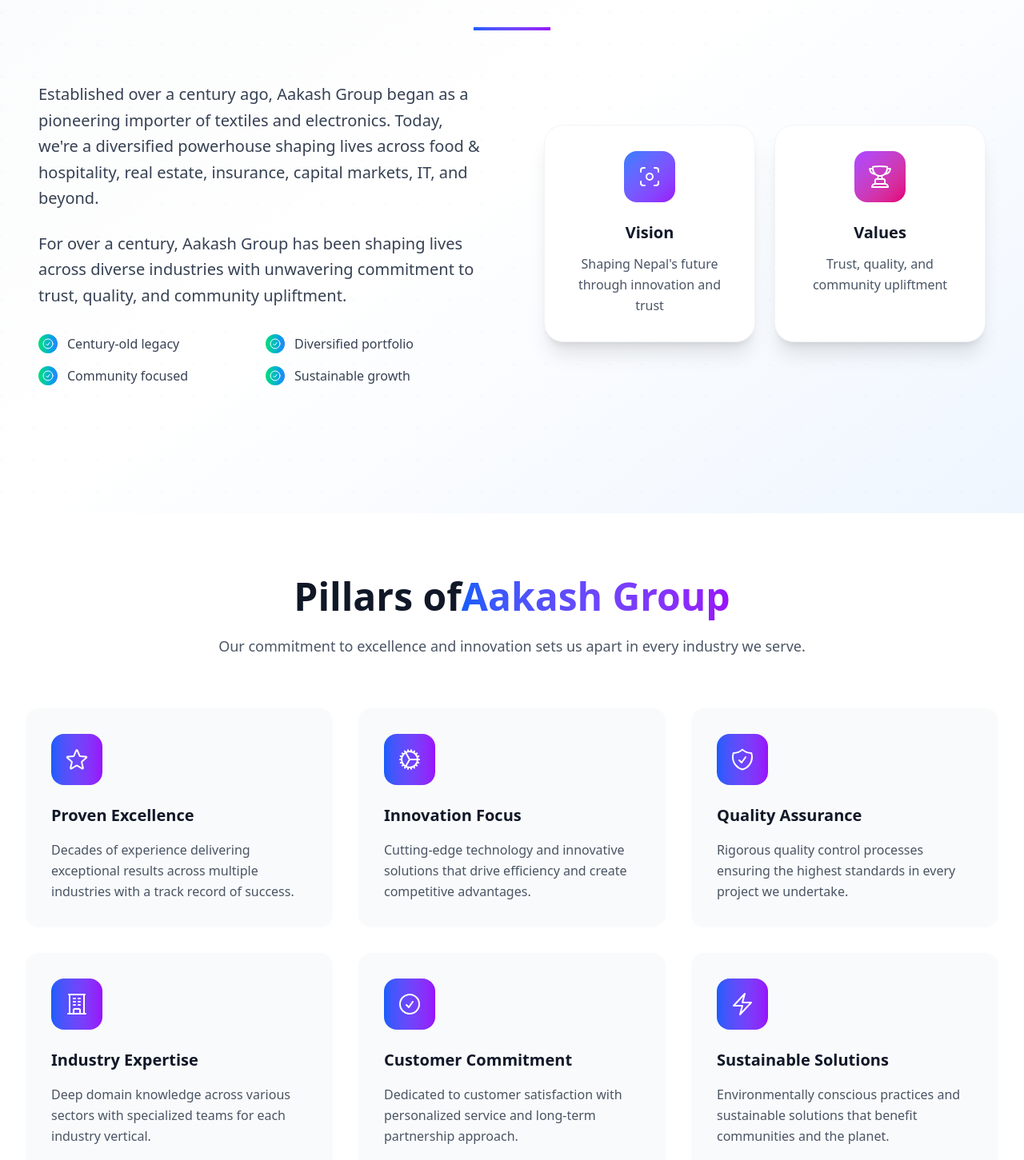
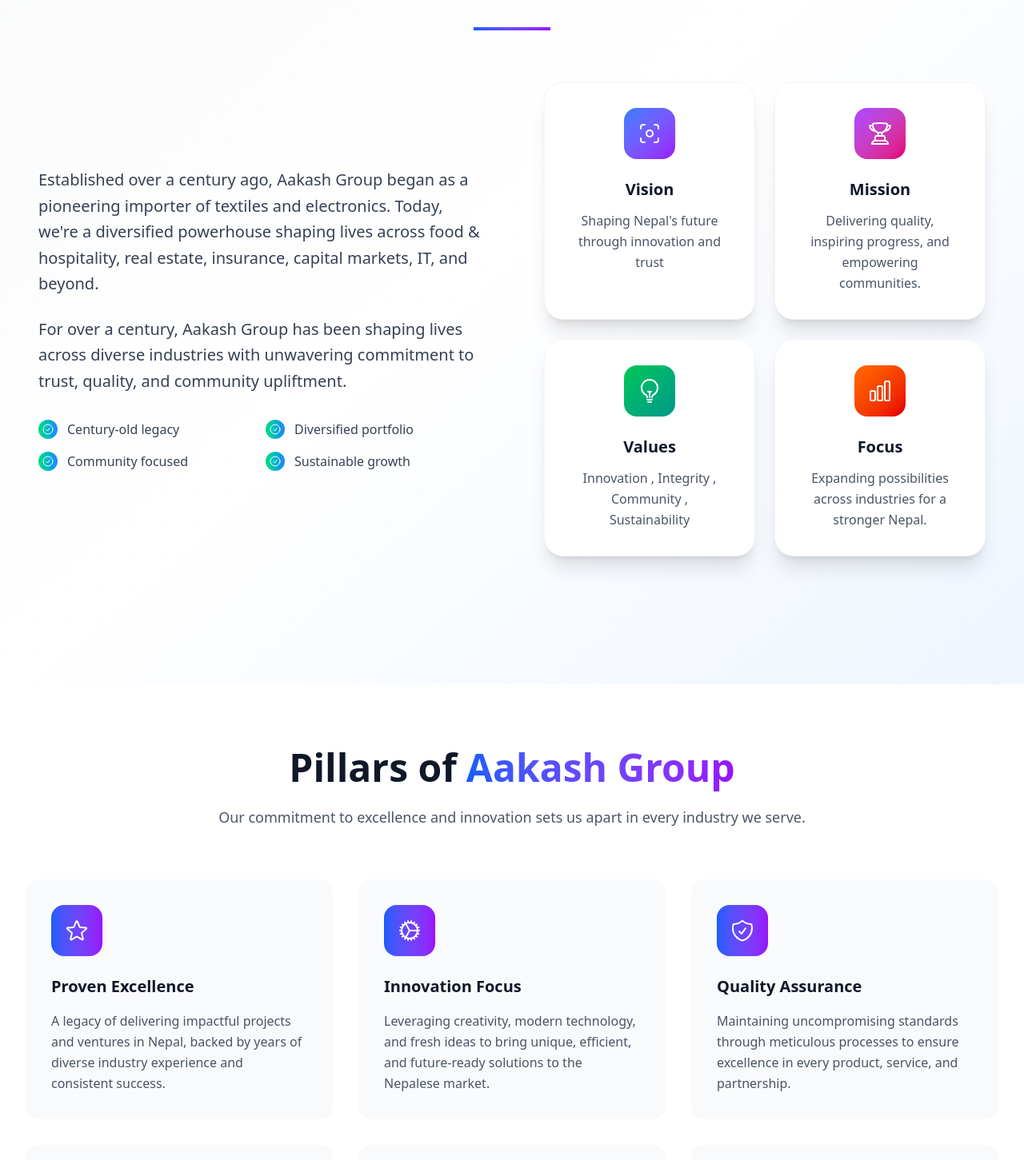
Before and after one commit to jhaaadarsh7/Aakash-group, a React (Vite) app: page /about in a window 1280 px wide. Shown: the part 1059-2510 px from the top of the page at 80% size. Built offline with nearby package versions, Linux system fonts and the light colour scheme; no server answers.

Commit message:
content added

```diff
--- a/src/Components/Pages/AboutPage.jsx
+++ b/src/Components/Pages/AboutPage.jsx
@@ -1,9 +1,9 @@
 import React, { useState, useEffect, useRef } from "react";
 import {
   ArrowRightIcon,
-  UsersIcon,
-  ViewfinderCircleIcon,
+ViewfinderCircleIcon,
   TrophyIcon,
+
   BriefcaseIcon,
   CheckCircleIcon,
   StarIcon,
@@ -17,6 +17,7 @@
   CogIcon,
   BoltIcon,
   ShieldCheckIcon,
+  ChartBarIcon,
 } from "@heroicons/react/24/outline";
 
 import second from "../../assets/images/5.png";
@@ -288,7 +289,7 @@
               </div>
             </div>
 
-            <div className="grid grid-cols-2 gap-6">
+            {/* <div className="grid grid-cols-2 gap-6">
               <div className="bg-white p-8 rounded-3xl shadow-xl hover:shadow-2xl transition-all duration-300 transform hover:-translate-y-2 border border-gray-100 text-center group">
                 <div className="w-16 h-16 bg-gradient-to-br from-blue-500 to-purple-600 rounded-2xl flex items-center justify-center mx-auto mb-6 group-hover:scale-110 transition-transform">
                   <ViewfinderCircleIcon className="w-8 h-8 text-white" />
@@ -300,10 +301,69 @@
                 <div className="w-16 h-16 bg-gradient-to-br from-purple-500 to-pink-600 rounded-2xl flex items-center justify-center mx-auto mb-6 group-hover:scale-110 transition-transform">
                   <TrophyIcon className="w-8 h-8 text-white" />
                 </div>
+                <h3 className="text-xl font-bold text-gray-900 mb-3">Mission</h3>
+                <p className="text-gray-600 leading-relaxed">Delivering quality, inspiring progress, and empowering communities.</p>
+              </div>
+              <div className="bg-white p-8 rounded-3xl shadow-xl hover:shadow-2xl transition-all duration-300 transform hover:-translate-y-2 border border-gray-100 text-center group">
+                <div className="w-16 h-16 bg-gradient-to-br from-purple-500 to-pink-600 rounded-2xl flex items-center justify-center mx-auto mb-6 group-hover:scale-110 transition-transform">
+                  <TrophyIcon className="w-8 h-8 text-white" />
+                </div>
                 <h3 className="text-xl font-bold text-gray-900 mb-3">Values</h3>
-                <p className="text-gray-600 leading-relaxed">Trust, quality, and community upliftment</p>
+                <p className="text-gray-600 leading-relaxed">Innovation , Integrity , Community , Sustainability</p>
               </div>
-            </div>
+              <div className="bg-white p-8 rounded-3xl shadow-xl hover:shadow-2xl transition-all duration-300 transform hover:-translate-y-2 border border-gray-100 text-center group">
+                <div className="w-16 h-16 bg-gradient-to-br from-purple-500 to-pink-600 rounded-2xl flex items-center justify-center mx-auto mb-6 group-hover:scale-110 transition-transform">
+                  <TrophyIcon className="w-8 h-8 text-white" />
+                </div>
+                <h3 className="text-xl font-bold text-gray-900 mb-3">Focus</h3>
+                <p className="text-gray-600 leading-relaxed"> Expanding possibilities across industries for a stronger Nepal.</p>
+              </div>
+            </div> */}
+            <div className="grid grid-cols-2 gap-6">
+  {/* Vision */}
+  <div className="bg-white p-8 rounded-3xl shadow-xl hover:shadow-2xl transition-all duration-300 transform hover:-translate-y-2 border border-gray-100 text-center group">
+    <div className="w-16 h-16 bg-gradient-to-br from-blue-500 to-purple-600 rounded-2xl flex items-center justify-center mx-auto mb-6 group-hover:scale-110 transition-transform">
+      <ViewfinderCircleIcon className="w-8 h-8 text-white" />
+    </div>
+    <h3 className="text-xl font-bold text-gray-900 mb-3">Vision</h3>
+    <p className="text-gray-600 leading-relaxed">
+      Shaping Nepal's future through innovation and trust
+    </p>
+  </div>
+
+  {/* Mission */}
+  <div className="bg-white p-8 rounded-3xl shadow-xl hover:shadow-2xl transition-all duration-300 transform hover:-translate-y-2 border border-gray-100 text-center group">
+    <div className="w-16 h-16 bg-gradient-to-br from-purple-500 to-pink-600 rounded-2xl flex items-center justify-center mx-auto mb-6 group-hover:scale-110 transition-transform">
+      <TrophyIcon className="w-8 h-8 text-white" />
+    </div>
+    <h3 className="text-xl font-bold text-gray-900 mb-3">Mission</h3>
+    <p className="text-gray-600 leading-relaxed">
+      Delivering quality, inspiring progress, and empowering communities.
+    </p>
+  </div>
+
+  {/* Values */}
+  <div className="bg-white p-8 rounded-3xl shadow-xl hover:shadow-2xl transition-all duration-300 transform hover:-translate-y-2 border border-gray-100 text-center group">
+    <div className="w-16 h-16 bg-gradient-to-br from-green-500 to-teal-600 rounded-2xl flex items-center justify-center mx-auto mb-6 group-hover:scale-110 transition-transform">
+      <LightBulbIcon className="w-8 h-8 text-white" />
+    </div>
+    <h3 className="text-xl font-bold text-gray-900 mb-3">Values</h3>
+    <p className="text-gray-600 leading-relaxed">
+      Innovation , Integrity , Community , Sustainability
+    </p>
+  </div>
+
+  {/* Focus */}
+  <div className="bg-white p-8 rounded-3xl shadow-xl hover:shadow-2xl transition-all duration-300 transform hover:-translate-y-2 border border-gray-100 text-center group">
+    <div className="w-16 h-16 bg-gradient-to-br from-orange-500 to-red-600 rounded-2xl flex items-center justify-center mx-auto mb-6 group-hover:scale-110 transition-transform">
+      <ChartBarIcon className="w-8 h-8 text-white" />
+    </div>
+    <h3 className="text-xl font-bold text-gray-900 mb-3">Focus</h3>
+    <p className="text-gray-600 leading-relaxed">
+      Expanding possibilities across industries for a stronger Nepal.
+    </p>
+  </div>
+</div>
           </div>
         </div>
       </section>
@@ -314,7 +374,7 @@
           <div className="text-center mb-16">
             <h2 className="text-3xl sm:text-4xl lg:text-5xl font-bold text-gray-900 mb-6">
               Pillars of
-              <span className="bg-gradient-to-r from-blue-600 to-purple-600 bg-clip-text text-transparent">
+              <span className="bg-gradient-to-r from-blue-600 to-purple-600 bg-clip-text text-transparent ml-3">
                 Aakash Group
               </span>
             </h2>
@@ -330,37 +390,37 @@
                 icon: StarIcon,
                 title: "Proven Excellence",
                 description:
-                  "Decades of experience delivering exceptional results across multiple industries with a track record of success.",
+                  "A legacy of delivering impactful projects and ventures in Nepal, backed by years of diverse industry experience and consistent success.",
               },
               {
                 icon: CogIcon,
                 title: "Innovation Focus",
                 description:
-                  "Cutting-edge technology and innovative solutions that drive efficiency and create competitive advantages.",
+                  "Leveraging creativity, modern technology, and fresh ideas to bring unique, efficient, and future-ready solutions to the Nepalese market.",
               },
               {
                 icon: ShieldCheckIcon,
                 title: "Quality Assurance",
                 description:
-                  "Rigorous quality control processes ensuring the highest standards in every project we undertake.",
+                  "Maintaining uncompromising standards through meticulous processes to ensure excellence in every product, service, and partnership.",
               },
               {
                 icon: BuildingOfficeIcon,
                 title: "Industry Expertise",
                 description:
-                  "Deep domain knowledge across various sectors with specialized teams for each industry vertical.",
+                  "Strong presence across multiple sectors with specialized teams dedicated to driving growth and innovation in each field.",
               },
               {
                 icon: CheckCircleIcon,
                 title: "Customer Commitment",
                 description:
-                  "Dedicated to customer satisfaction with personalized service and long-term partnership approach.",
+                  "Building lasting relationships by understanding client needs, offering personalized solutions, and ensuring exceptional experiences.",
               },
               {
                 icon: BoltIcon,
-                title: "Sustainable Solutions",
+                title: "Sustainable Growth",
                 description:
-                  "Environmentally conscious practices and sustainable solutions that benefit communities and the planet.",
+                  "Championing responsible business practices that support local communities, preserve the environment, and contribute to Nepal’s long-term development.",
               },
             ].map((item, index) => (
               <div
@@ -457,14 +517,11 @@
         {/* Bio Text */}
         <div className="lg:col-span-2 space-y-6">
           <p className="text-gray-700 leading-relaxed text-lg">
-            Mr. Ankur Agrawal is the Managing Director of Aakash Group, leading multiple companies across diverse industries. He is the Founder and CEO of Aakash Labs, a firm specializing in software development and digital media management. He also founded and currently chairs Aakash Capital Ltd., a licensed Merchant Bank regulated by the Securities Board of Nepal (SEBON).
-          </p>
+Mr. Ankur Agrawal is the Managing Director of Aakash Group, steering multiple companies across diverse sectors in Nepal. He is the Founder & CEO of Aakash Labs, a leading firm in software development and digital media management, and the Founder & Chairman of Aakash Capital Ltd., a licensed merchant bank regulated by the Securities Board of Nepal (SEBON).          </p>
           <p className="text-gray-700 leading-relaxed text-lg">
-            Additionally, he serves as the Managing Proprietor of Aakash Foods, which focuses on manufacturing packaged food products and operating a fast food restaurant chain. Ankur successfully founded, built, and exited Aakash Tech, which developed an innovative aggregator app and Bulk SMS solutions.
-          </p>
+He also leads Aakash Foods as Managing Proprietor, overseeing packaged food manufacturing and a growing fast food restaurant chain. Previously, he founded, scaled, and successfully exited Aakash Tech, known for its innovative aggregator app and Bulk SMS solutions.          </p>
           <p className="text-gray-700 leading-relaxed text-lg">
-            He has served as a board member of CNIYEF, member of CNI, Round Table and is an alumnus of the WEF Global Shapers community. He holds a Bachelor of Science in Finance from Bentley University, Boston, and completed MBA from the McCallum Graduate School of Business.
-          </p>
+Ankur has contributed to the business community as a Board Member of CNIYEF, a member of CNI, Round Table, and an alumnus of the WEF Global Shapers community. He holds a B.Sc. in Finance from Bentley University, Boston, and an MBA from the McCallum Graduate School of Business.          </p>
 
           {/* Achievements */}
           <div className="grid grid-cols-2 gap-4 mt-8">
--- a/src/Components/Pages/ContactPage.jsx
+++ b/src/Components/Pages/ContactPage.jsx
@@ -174,7 +174,7 @@
         ref={subtitleRef}
         className="text-sm sm:text-base md:text-lg lg:text-xl xl:text-2xl text-gray-600 mb-8 sm:mb-10 max-w-4xl mx-auto leading-relaxed"
       >
- Contact us for inquiries, partnership opportunities, or to learn more about Aakash Group's operations and our unwavering commitment to excellence across all endeavors.       </p>
+Reach out to learn more about Aakash Group, our operations, and our commitment to excellence across every venture.</p>
     </div>
   </div>
 </section>
--- a/src/Components/Pages/IndustriesPage.jsx
+++ b/src/Components/Pages/IndustriesPage.jsx
@@ -399,15 +399,13 @@
             ref={ctaTitleRef}
             className="text-3xl sm:text-4xl lg:text-5xl font-bold text-white mb-6"
           >
-            Ready to Transform Your Industry?
-          </h2>
+Shaping the Future with Excellence          </h2>
 
           <p
             ref={ctaSubtitleRef}
             className="text-lg text-gray-200 mb-8 max-w-2xl mx-auto"
           >
-            Partner with Aakash Group and experience the difference that
-            excellence, innovation, and commitment can make for your business.
+Aakash Group drives innovation, delivers results, and sets new standards of success across industries.
           </p>
 
           <div
```
